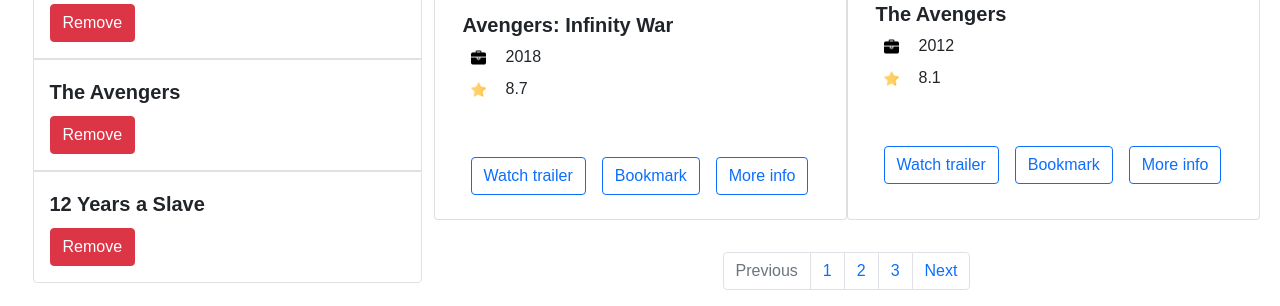
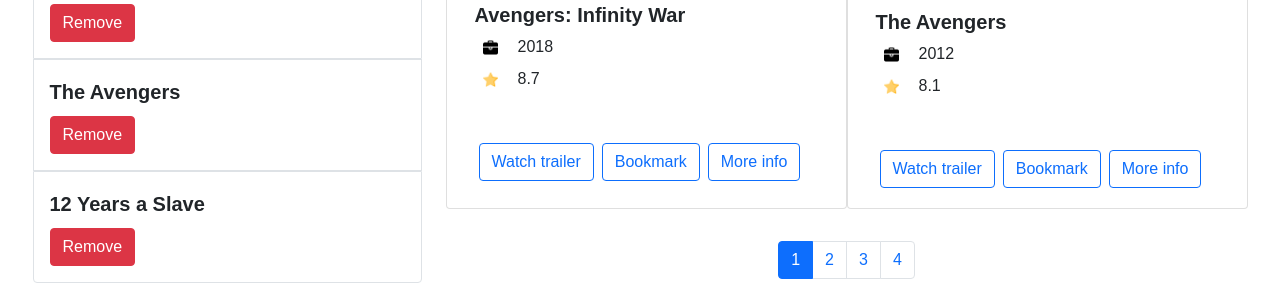
Before and after one commit to muza17/movies-catalog, a plain HTML site: page index.html in a window 1280 px wide. Shown: the part 508-814 px from the top of the page. Drawn offline with nearby package versions, Linux system fonts and the light colour scheme.

Commit message:
add minor

```diff
--- a/index.html
+++ b/index.html
@@ -16,7 +16,7 @@
         <h1 class="visually-hidden">Movies-catalog</h1>
         <div class="container">
             <div class="display-6 mb-4 text-center">Movies catalog</div>
-            <div class="row movies">
+            <div class="row movies gx-4">
                 <div class="col col-4 left">
                     <form action="https://echo.htmlacademy.ru">
                         <div class="mb-3">
@@ -61,7 +61,7 @@
                         </li>
                     </ul>
                 </div>
-                <div class="col col-8 right ">
+                <div class="col col-8 right gx-5">
                    <h5 class="right__heading"><strong>Search results: 39</strong></h5>
                    <div class="alert alert-primary right__alert" role="alert">
                    Use the form on the the left to serch for a movie
@@ -80,14 +80,14 @@
                                     <p class="card-text">8.7</p>
                                 </div>
                                 <div class="d-flex mt-5 ">
-                                    <button type="button" class="btn btn-outline-primary m-2">Watch trailer</button>
-                                    <button type="button" class="btn btn-outline-primary m-2">Bookmark</button>
-                                    <button type="button" class="btn btn-outline-primary m-2">More info</button>
+                                    <button type="button" class="btn btn-outline-primary m-1">Watch trailer</button>
+                                    <button type="button" class="btn btn-outline-primary m-1">Bookmark</button>
+                                    <button type="button" class="btn btn-outline-primary m-1">More info</button>
                                 </div>
                             </div>
                         </div>
                         <div class="col col-6 card mb-3">
-                            <img src="./img/right-pic.jpg" class="card-img-top" style="height: 282px;" alt="...">
+                            <img src="./img/right-pic.jpg" class="card-img-top" style="height: 290px;" alt="...">
                             <div class="card-body">
                                 <h5 class="card-title"><strong>The Avengers</strong></h5>
                                 <div class="d-flex m-2">
@@ -100,9 +100,9 @@
                                 </div>
 
                                 <div class="d-flex mt-5 ">
-                                    <button type="button" class="btn btn-outline-primary m-2">Watch trailer</button>
-                                    <button type="button" class="btn btn-outline-primary m-2">Bookmark</button>
-                                    <button type="button" class="btn btn-outline-primary m-2">More info</button>
+                                    <button type="button" class="btn btn-outline-primary m-1">Watch trailer</button>
+                                    <button type="button" class="btn btn-outline-primary m-1">Bookmark</button>
+                                    <button type="button" class="btn btn-outline-primary m-1">More info</button>
                                 </div>
                             </div>
                         </div>
@@ -110,14 +110,11 @@
                    <div>
                         <nav aria-label="Page navigation example">
                             <ul class="pagination justify-content-center mt-3">
-                                <li class="page-item disabled">
-                                    <a class="page-link" href="#" tabindex="-1" aria-disabled="true">Previous</a>
-                                </li>
-                                <li class="page-item"><a class="page-link" href="#">1</a></li>
+                                <li class="page-item active"><a class="page-link" href="#">1</a></li>
                                 <li class="page-item"><a class="page-link" href="#">2</a></li>
                                 <li class="page-item"><a class="page-link" href="#">3</a></li>
                                 <li class="page-item">
-                                    <a class="page-link" href="#">Next</a>
+                                    <a class="page-link" href="#">4</a>
                                 </li>
                             </ul>
                         </nav>
```
